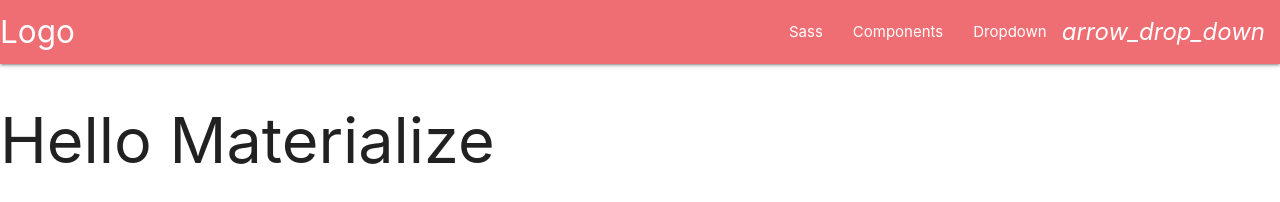
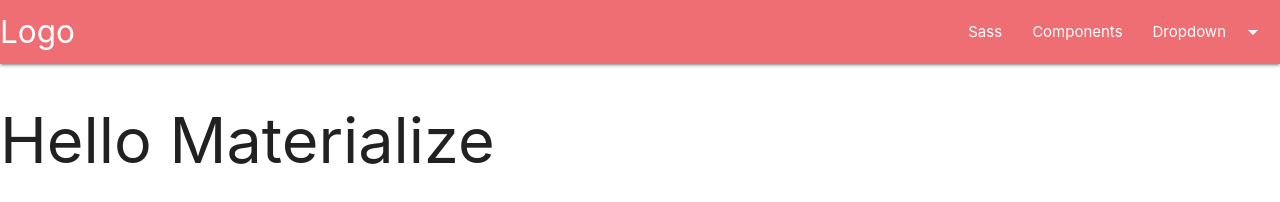
Before and after one commit to S-H-GAMELINKS/matelializelp, a plain HTML site: page index.html in a window 1280 px wide. Drawn offline with nearby package versions, Linux system fonts and the light colour scheme.

Commit message:
install icons

```diff
--- a/index.html
+++ b/index.html
@@ -8,6 +8,8 @@
         <!-- Compiled and minified JavaScript -->
         <script src="https://cdnjs.cloudflare.com/ajax/libs/materialize/1.0.0/js/materialize.min.js"></script>
 
+        <!-- Materialize Icons -->
+        <link href="https://fonts.googleapis.com/icon?family=Material+Icons" rel="stylesheet">
     </head>
     <body>
 
```
